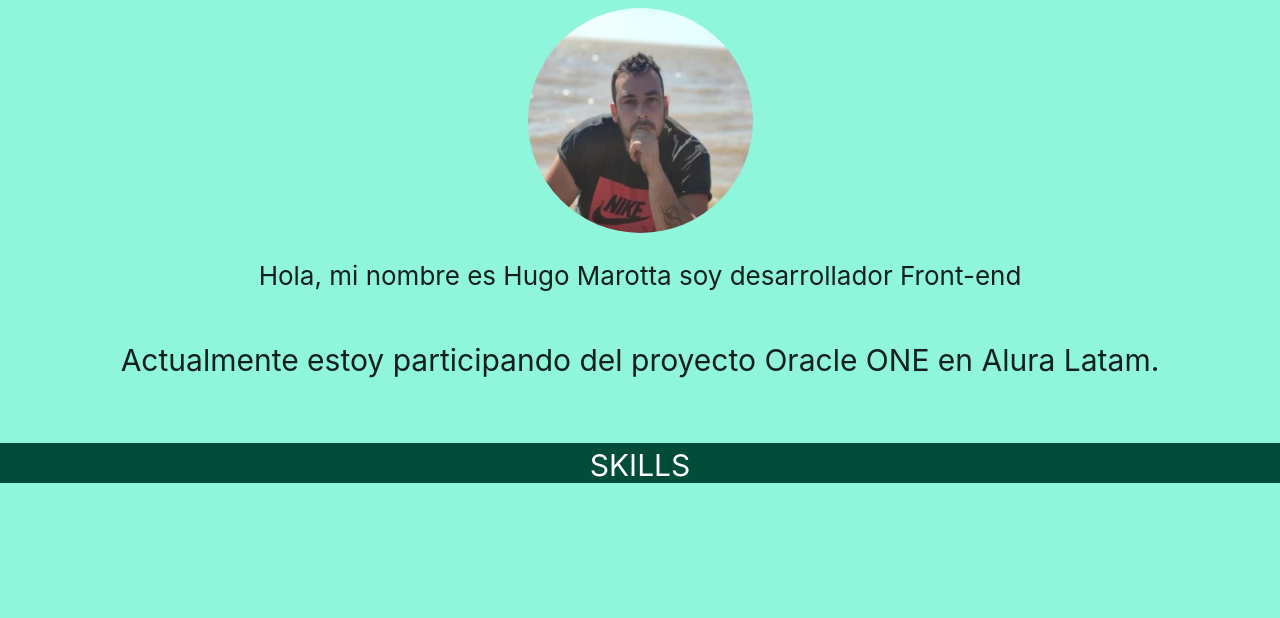
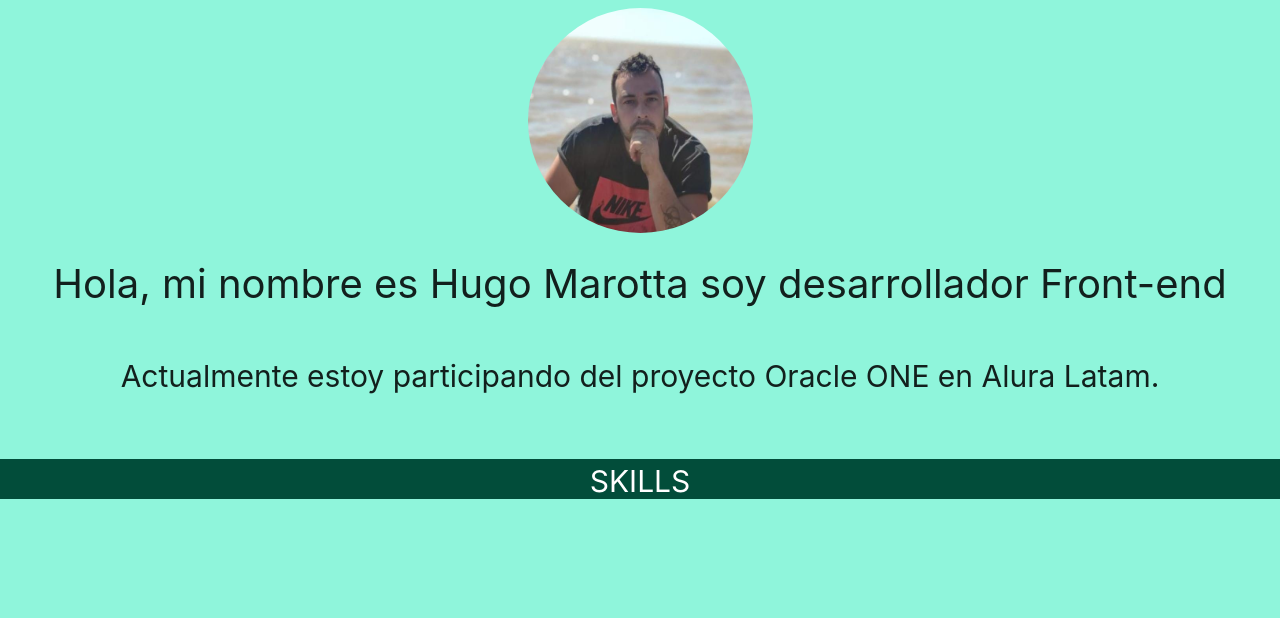
Before and after one commit to rasrtojero0/portfolio, a plain HTML site: page index.html in a window 1280 px wide. Shown: the part 86-704 px from the top of the page. Drawn offline with nearby package versions, Linux system fonts and the light colour scheme.

Commit message:
Add files via upload

```diff
--- a/responsive.css
+++ b/responsive.css
@@ -1,6 +1,6 @@
 
 
-@media screen and (min-width: 360px){
+@media screen and (min-width: 0px){
     body{
         background-color: rgb(143, 245, 219)
     }
@@ -296,6 +296,10 @@
     .navPrincipal-titulo{
         margin-left: .5em;
     }
+    .info-titulo {
+        font-size: 40px;
+        text-align: center;
+    }
 
     .info {
         display: flex;
```
